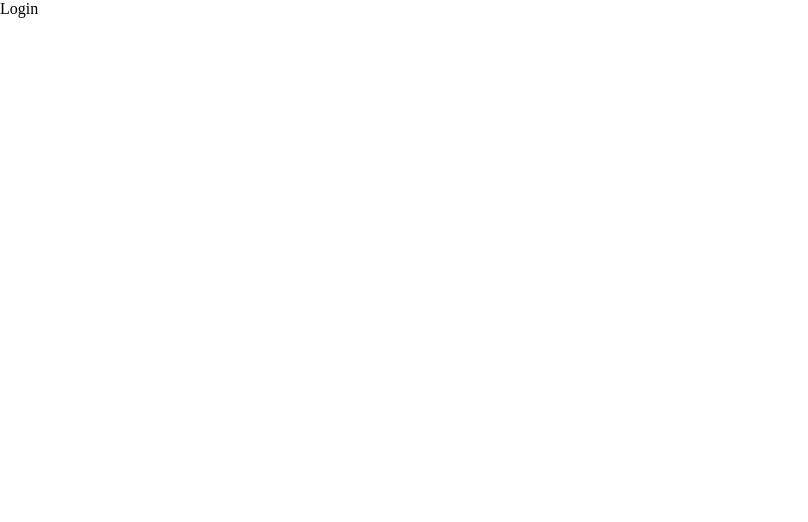
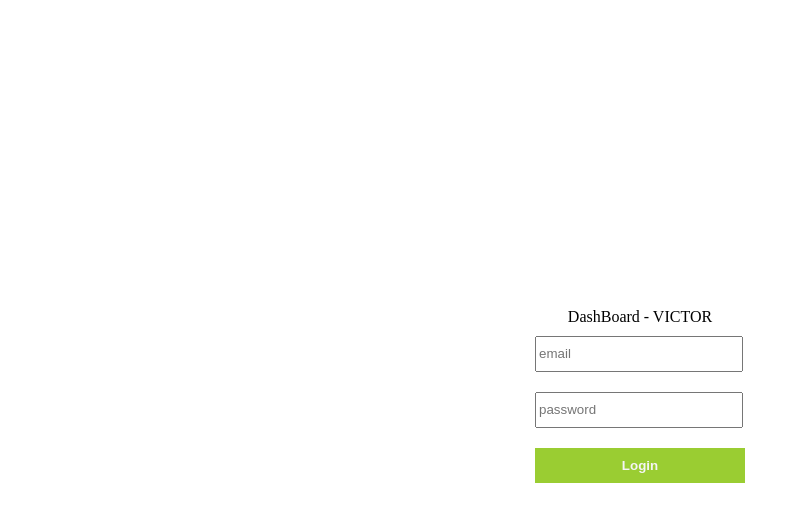
Before and after one commit to victor2706/Projeto-Final-frontend, a React (Create React App) app: page /Login in a window 1280 px wide. Shown: the top 522 px of the page, without its empty margins (0-808 px from the left). Built offline with nearby package versions, Linux system fonts and the light colour scheme.

Commit message:
corrigir error para firebase

```diff
--- a/package.json
+++ b/package.json
@@ -13,6 +13,7 @@
     "@testing-library/user-event": "^13.5.0",
     "axios": "^0.27.2",
     "chart.js": "^3.8.0",
+    "firebase": "^9.8.2",
     "react": "^18.1.0",
     "react-chartjs-2": "^4.1.0",
     "react-dom": "^18.1.0",
--- /dev/null
+++ b/src/firebase.js
@@ -0,0 +1,16 @@
+
+import { initializeApp } from "firebase/app";
+import { getAuth } from "firebase/auth";
+
+const firebaseConfig = {
+  apiKey: process.env.REACT_APP_FIREBASE_KEY,
+  authDomain: "dashboard-361c5.firebaseapp.com",
+  projectId: "dashboard-361c5",
+  storageBucket: "dashboard-361c5.appspot.com",
+  messagingSenderId: "822457424736",
+  appId: "1:822457424736:web:3228bd87c30a8fca609c05"
+};
+
+// Initialize Firebase
+const app = initializeApp(firebaseConfig);
+export const auth = getAuth()
--- a/src/pages/Login/Login.jsx
+++ b/src/pages/Login/Login.jsx
@@ -1,8 +1,36 @@
-import React from 'react'
+import "./Login.scss"
+import { useState } from "react"
+import { createUserWithEmailAndPassword } from "firebase/auth";
+import {auth} from "../../firebase"
 
 const Login = () => {
-  return (
-    <div>Login</div>
+
+  const [error, setErrado] = useState(false);
+  const [email, setEmail] = useState("");
+  const [password, setPassword] = useState("");
+
+  const haldleLogin = (e)=>{
+    e.preventDefault();
+
+    createUserWithEmailAndPassword(auth, email, password)
+      .then((userCredential) => {
+        const user = userCredential.user;
+        console.log(user)
+      })
+      .catch((error) => {
+        setErrado(true)
+      });
+    }
+return (
+    <div className="Login">
+      <form onSubmit={haldleLogin}>
+        <p>DashBoard - VICTOR</p>
+        <input type="email" placeholder='email' onChange={e=>setEmail(e.target.value)}/>
+        <input type="password" placeholder="password" onChange={e=>setPassword(e.target.value)}/>
+        <button type="submit">Login</button>
+        {error && <span>E-MAIL OU SENHA INCORRETOS</span>}
+      </form>
+    </div>
   )
 }
 
--- a/src/pages/Login/Login.scss
+++ b/src/pages/Login/Login.scss
@@ -0,0 +1,37 @@
+.Login{
+    height: 100vh;
+    display: flex;
+    align-items: center;
+    justify-content: center;
+
+    form{
+        display: flex;
+        flex-direction: column;
+
+        p{
+            text-align: center;
+        }
+
+        input{
+            width: 200px;
+            height: 30px;
+            margin: 10px;
+        }
+
+        button{
+            width: 210px;
+            height: 35px;
+            margin: 10px;
+            border: none;
+            background-color: yellowgreen;
+            color: whitesmoke;
+            font-weight: bold;
+            cursor: pointer;
+        }
+        span{
+            font-size: 12px;
+            color: red;
+            text-align: center;
+        }
+    }
+}
```
Also changed, not shown: 2 other files (tests, documents, lock files or other folders).
